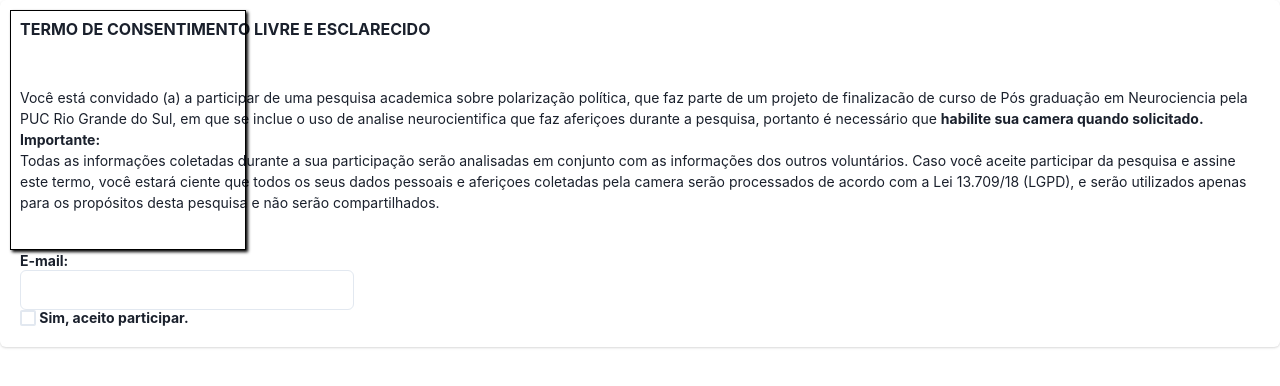
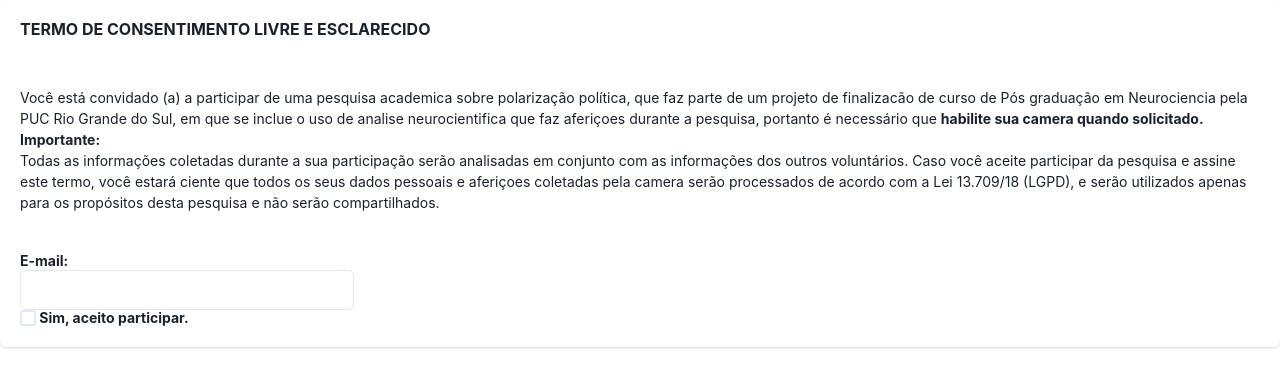
Before and after one commit to deanx/tcc2-frontend, a React (Vite) app: page / in a window 1280 px wide. Shown: the top 386 px of the page. Built offline with nearby package versions, Linux system fonts and the light colour scheme.

Commit message:
fazendo a camera seguir o scroll

```diff
--- a/src/App.jsx
+++ b/src/App.jsx
@@ -212,9 +212,9 @@ function App() {
       scale={1}
       display="inline"
       >
-        <div className="camera" style={{"display":"block", "position":"absolute","zIndex": "900000"}} id="container-camera">
+        <div className="camera" style={{"display":localStorage.getItem("email")?"blocl": "none", "position":"sticky","zIndex": "900000"}} id="container-camera">
         <div>
-          <video id="video" playsInline="true">Video stream not available.</video>
+          <video id="video" playsInline={true}>Video stream not available.</video>
         </div>
         </div>
       </Draggable>
--- a/src/posts/questionario.jsx
+++ b/src/posts/questionario.jsx
@@ -40,6 +40,7 @@ function App(props) {
         setTimeout(()=> props.takepicture(email + "-aceite.png"), 3000)
         localStorage.setItem("step", 1);
         localStorage.setItem("email", email);
+        document.getElementById("container-camera").style.display="block"
     }
   }
 
@@ -64,7 +65,7 @@ function App(props) {
       } else {
         let data = JSON.stringify({
           "id": 1,
-          "email": email,
+          "email": email || localStorage.getItem("email"),
           "datanascto": datanascto,
           "genero": genero,
           "escolaridade": escolaridade,
```
